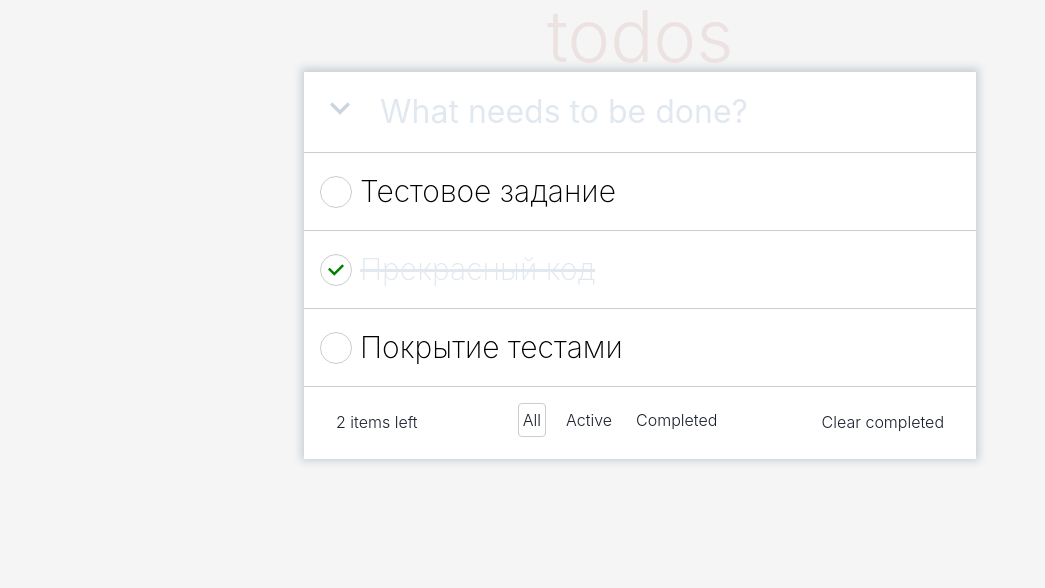
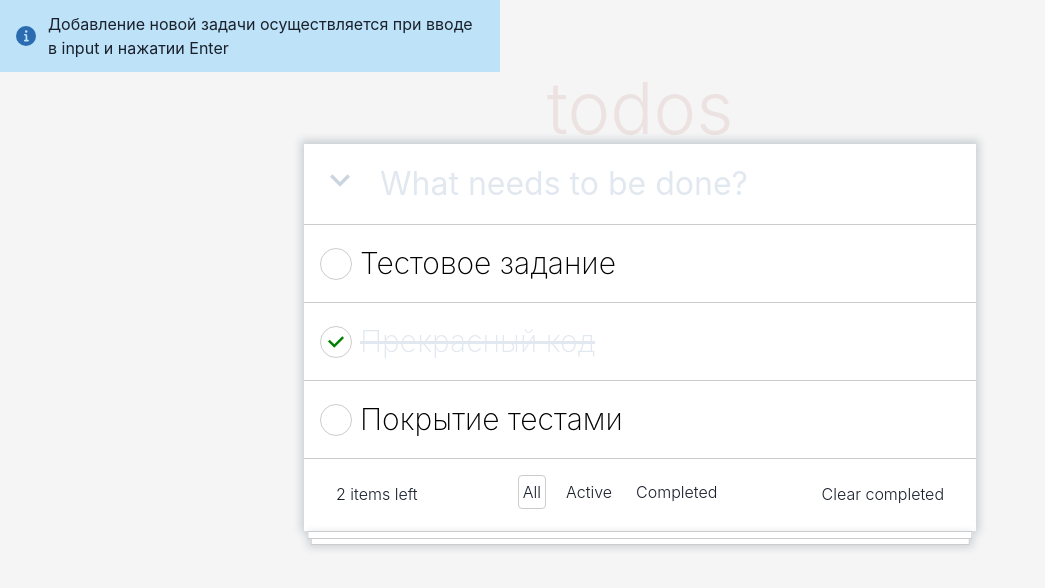
Before and after one commit to Xuchaku/mindbox-test, a React (Vite) app: page / in a window 1280 px wide. Shown: the top 588 px of the page, without its empty margins (0-1045 px from the left). Built offline with nearby package versions, Linux system fonts and the light colour scheme.

Commit message:
Added shadow + alert

```diff
--- a/src/App.tsx
+++ b/src/App.tsx
@@ -1,4 +1,4 @@
-import { Center, Heading } from "@chakra-ui/react";
+import { Alert, AlertIcon, Center, Heading, Stack } from "@chakra-ui/react";
 import List from "./components/List";
 import styles from "./App.module.scss";
 import { TODOS_MOCK } from "./const";
@@ -6,6 +6,13 @@ import { TODOS_MOCK } from "./const";
 function App() {
   return (
     <>
+      <Stack spacing={3} w={500}>
+        <Alert status="info">
+          <AlertIcon />
+          Добавление новой задачи осуществляется при вводе в input и нажатии
+          Enter
+        </Alert>
+      </Stack>
       <Center>
         <Heading className={styles.head} fontWeight={"light"} size="4xl">
           todos
--- a/src/components/List/List.module.scss
+++ b/src/components/List/List.module.scss
@@ -1,6 +1,28 @@
 .list {
+  position: relative;
   -webkit-box-shadow: 0px -1px 8px 3px rgba(34, 60, 80, 0.2);
   -moz-box-shadow: 0px -1px 8px 3px rgba(34, 60, 80, 0.2);
   box-shadow: 0px -1px 8px 3px rgba(34, 60, 80, 0.2);
   background-color: white;
+  z-index: 5;
 }
+
+.firstShadow {
+  position: absolute;
+  left: 50%;
+  border: 1px solid #ccc;
+  z-index: -1;
+  bottom: 0;
+  transform: translateX(-50%) translateY(100%);
+}
+.secondShadow {
+  position: absolute;
+  bottom: -6px;
+  -webkit-box-shadow: 0px -1px 8px 3px rgba(34, 60, 80, 0.2);
+  -moz-box-shadow: 0px -1px 8px 3px rgba(34, 60, 80, 0.2);
+  box-shadow: 0px -1px 8px 3px rgba(34, 60, 80, 0.2);
+  border: 1px solid #ccc;
+  left: 50%;
+  z-index: -2;
+  transform: translateX(-50%) translateY(100%);
+}
--- a/src/components/List/List.tsx
+++ b/src/components/List/List.tsx
@@ -1,5 +1,5 @@
 import { useCallback, useMemo, useState } from "react";
-import { Container, VStack } from "@chakra-ui/react";
+import { Box, Container, VStack } from "@chakra-ui/react";
 
 import Activities from "../Activities";
 import Todo from "../Todo";
@@ -64,6 +64,18 @@ export default function List({ initTodos }: { initTodos: Task[] }) {
         setFilter={setFilter}
         handleClear={clearTodos}
       />
+      <Box
+        className={styles.firstShadow}
+        w={"99%"}
+        height={2}
+        bgColor={"white"}
+      ></Box>
+      <Box
+        className={styles.secondShadow}
+        w={"98%"}
+        height={2}
+        bgColor={"white"}
+      ></Box>
     </Container>
   );
 }
```
Also changed, not shown: 1 other file (tests, documents, lock files or other folders).
